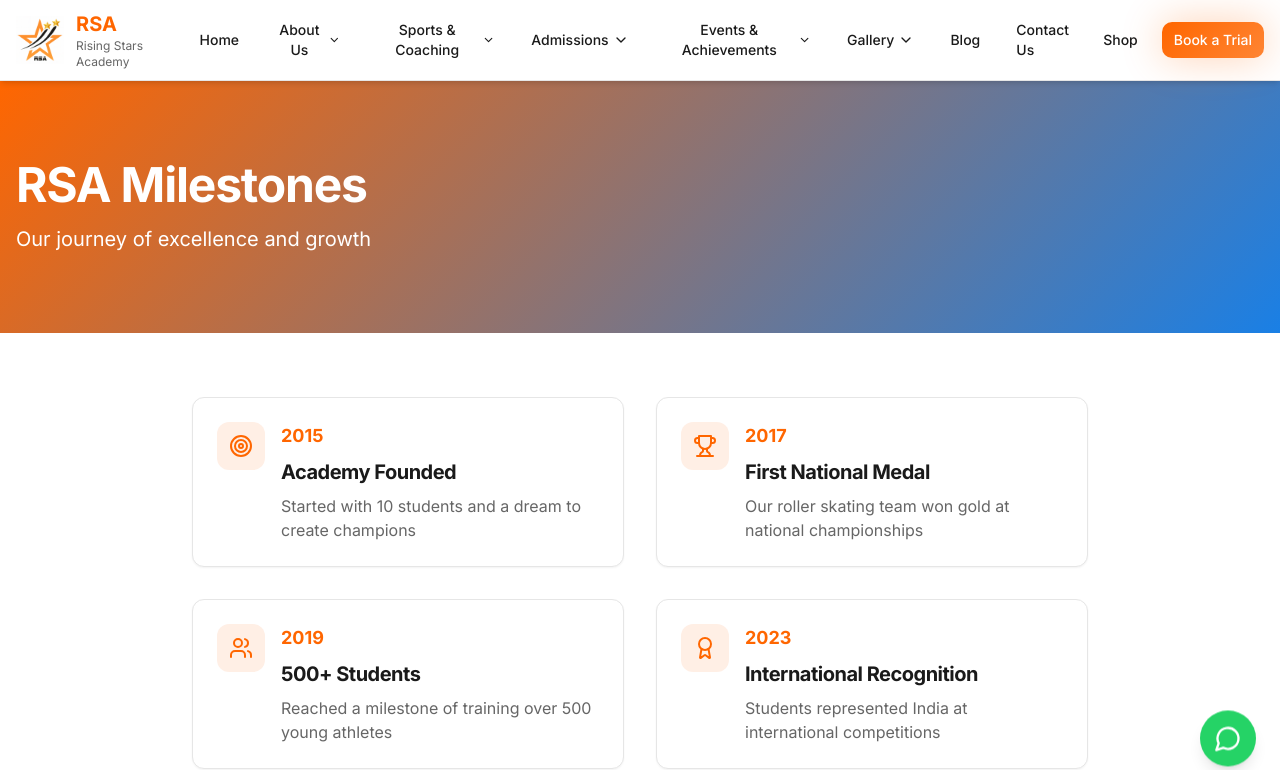
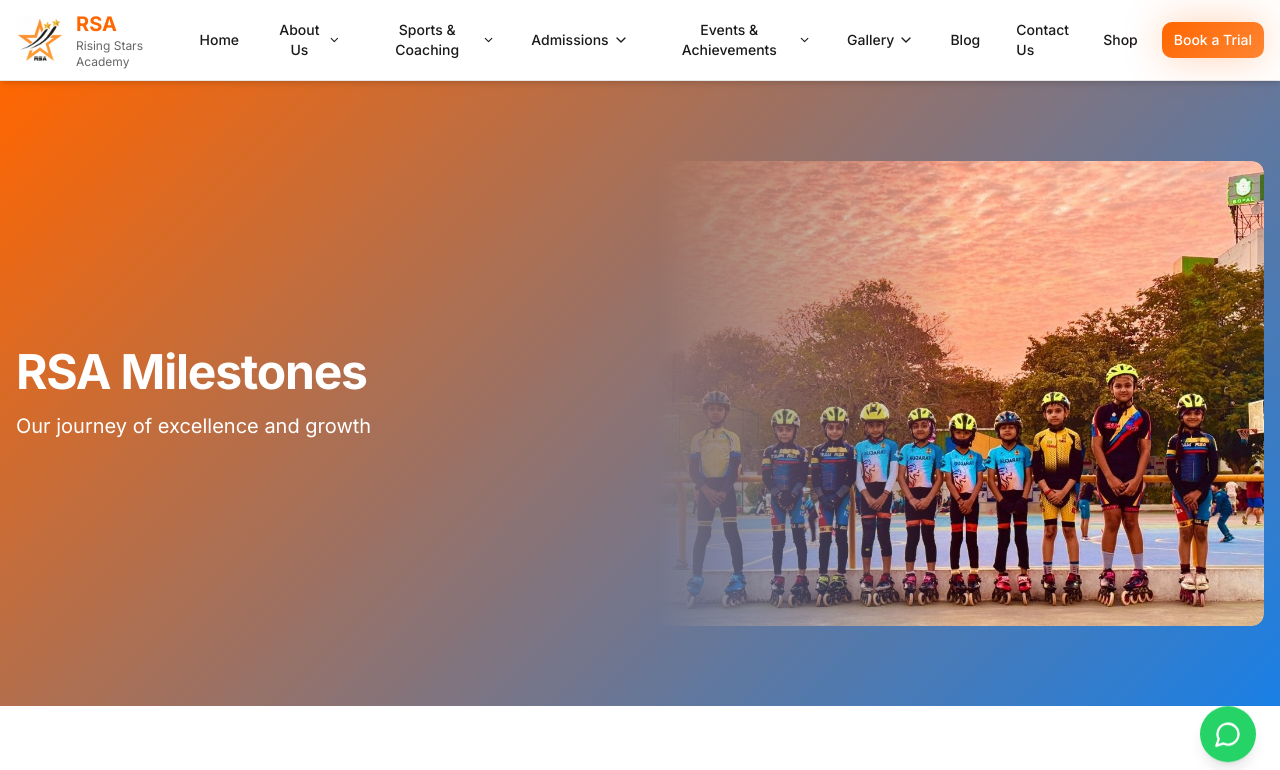
Before and after one commit to soumodip-m/rising-star-skate-hub, a React (Vite) app: page /about/milestones in a window 1280 px wide. Shown: the top 770 px of the page. Built offline with nearby package versions, Linux system fonts and the light colour scheme; the HTML template or start-up script is replaced by a standard one.

Commit message:
Update hero section image

```diff
--- a/src/pages/about/Milestones.tsx
+++ b/src/pages/about/Milestones.tsx
@@ -3,6 +3,7 @@ import Footer from "@/components/Footer";
 import WhatsAppButton from "@/components/WhatsAppButton";
 import { Card, CardContent } from "@/components/ui/card";
 import { Trophy, Users, Award, Target } from "lucide-react";
+import teamSunset from "@/assets/team-sunset.jpg";
 const milestones = [{
   year: "2015",
   title: "Academy Founded",
@@ -29,10 +30,25 @@ export default function Milestones() {
       <Navbar />
       <main className="flex-1">
         {/* Hero Section */}
-        <section className="gradient-hero text-white py-20">
+        <section className="relative gradient-hero text-white py-20 overflow-hidden">
           <div className="container mx-auto px-4">
-            <h1 className="text-4xl md:text-5xl font-bold mb-4">RSA Milestones</h1>
-            <p className="text-xl">Our journey of excellence and growth</p>
+            <div className="grid md:grid-cols-2 gap-8 items-center">
+              <div className="z-10">
+                <h1 className="text-4xl md:text-5xl font-bold mb-4">RSA Milestones</h1>
+                <p className="text-xl">Our journey of excellence and growth</p>
+              </div>
+              <div className="relative z-10">
+                <img
+                  src={teamSunset}
+                  alt="RSA Team at sunset"
+                  className="rounded-lg shadow-2xl w-full h-auto object-cover"
+                  style={{
+                    maskImage: 'linear-gradient(to left, rgba(0,0,0,1) 50%, rgba(0,0,0,0) 100%)',
+                    WebkitMaskImage: 'linear-gradient(to left, rgba(0,0,0,1) 50%, rgba(0,0,0,0) 100%)'
+                  }}
+                />
+              </div>
+            </div>
           </div>
         </section>
 
```
Also changed, not shown: src/assets/team-sunset.jpg (added).
